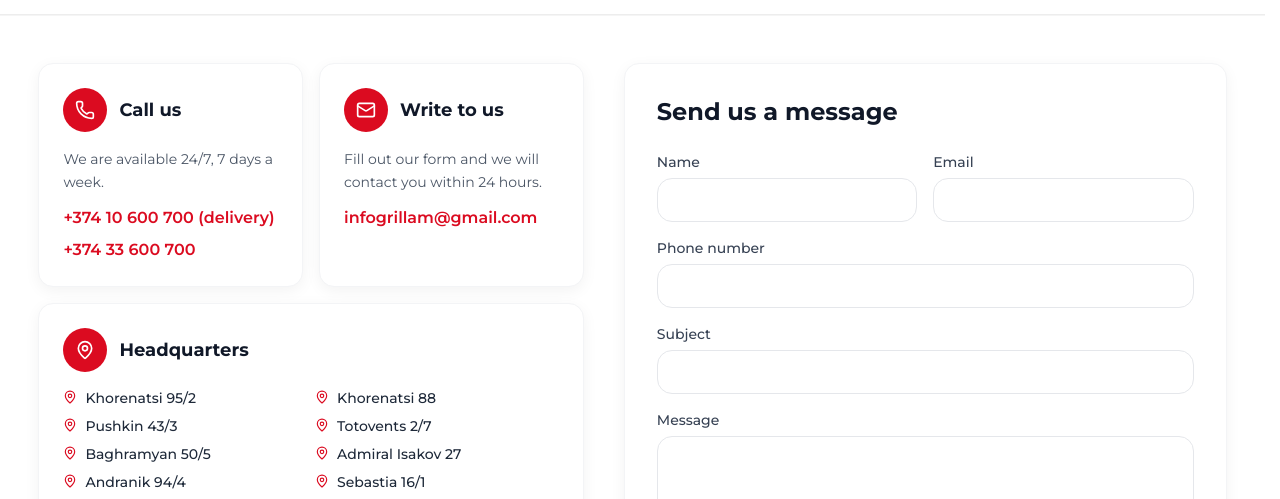
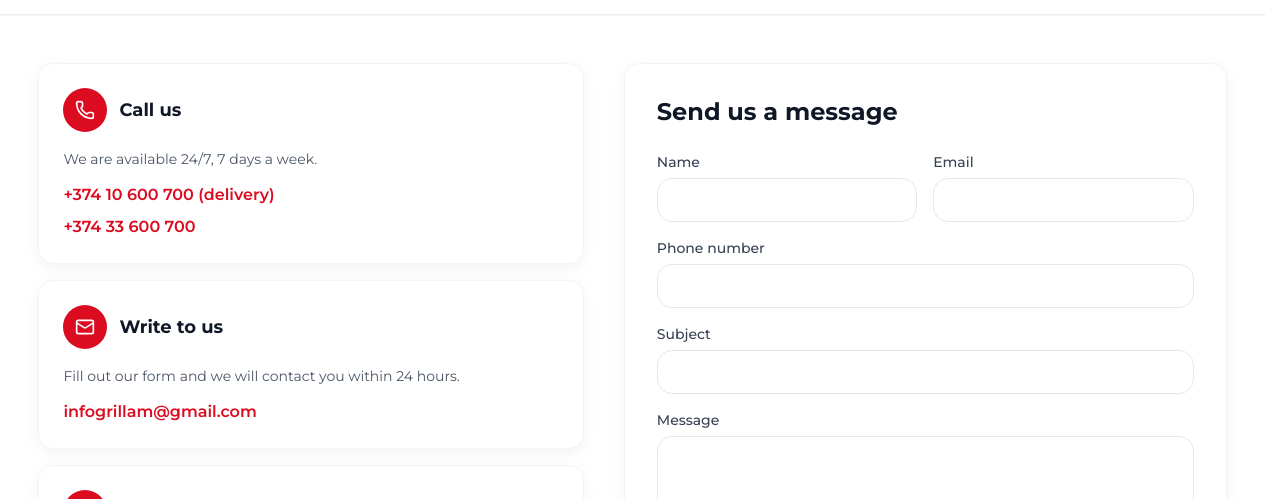
Before and after one commit to neetrino/Grill.am, a Next.js app: page /en/contact in a window 1280 px wide. Shown: the part 132-631 px from the top of the page. Built offline with nearby package versions, Linux system fonts and the light colour scheme; no server answers; the database is empty.

Commit message:
Refactor ContactInfo layout for improved responsiveness
- Simplified the grid layout in the ContactInfo component by removing unnecessary breakpoints, enhancing the overall design and responsiveness.

```diff
--- a/src/features/contact/ui/ContactInfo.tsx
+++ b/src/features/contact/ui/ContactInfo.tsx
@@ -39,8 +39,7 @@
 export function ContactInfo({ copy }: ContactInfoProps) {
   return (
     <div className="flex h-full flex-col gap-4">
-      {/* iPad Mini: call + write side by side; stack again from lg beside the form */}
-      <div className="grid grid-cols-1 gap-4 md:grid-cols-2 lg:grid-cols-1">
+      <div className="grid grid-cols-1 gap-4">
         <InfoCard
           icon={<Phone className="size-5" aria-hidden />}
           title={copy.callTitle}
```
